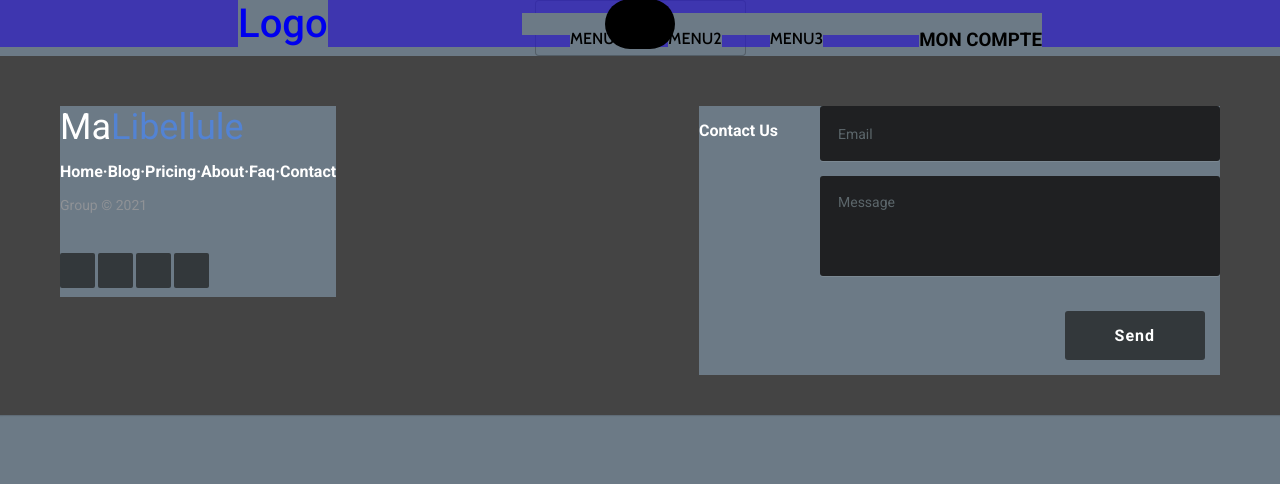
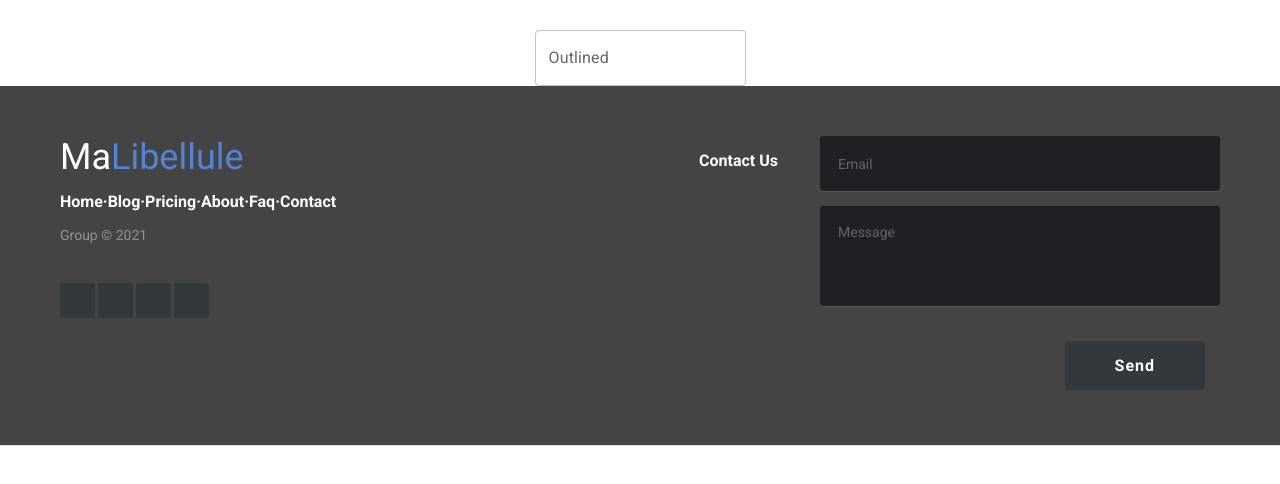
Before and after one commit to flolgl/defiPrincipalNuitInfo21, a React (Create React App) app in the folder defiprincipalnuitinfo2021/: page / in a window 1280 px wide. Shown: the top 484 px of the page. Built offline with nearby package versions, Linux system fonts and the light colour scheme.

Commit message:
really mui

```diff
--- a/defiprincipalnuitinfo2021/package.json
+++ b/defiprincipalnuitinfo2021/package.json
@@ -3,6 +3,8 @@
   "version": "0.1.0",
   "private": true,
   "dependencies": {
+    "@emotion/react": "^11.7.0",
+    "@emotion/styled": "^11.6.0",
     "@mui/material": "^5.2.2",
     "@testing-library/jest-dom": "^5.15.1",
     "@testing-library/react": "^11.2.7",
--- a/defiprincipalnuitinfo2021/src/App.css
+++ b/defiprincipalnuitinfo2021/src/App.css
@@ -1,5 +1,9 @@
 .App {
   text-align: center;
+}
+
+.duMargin{
+  margin: 30px;
 }
 
 .App-logo {
--- a/defiprincipalnuitinfo2021/src/App.js
+++ b/defiprincipalnuitinfo2021/src/App.js
@@ -1,15 +1,20 @@
+import * as React from 'react';
+import ReactDOM from 'react-dom';
 import "./App.css";
 import Navbar from "./components/Navbar/Navbar";
 import Footer from "./components/Footer/Footer"
 import FormConnexion from "./components/Form/FormConnexion"
+import Button from '@mui/material/Button';
 
 function App() {
   return (
     <div className="App">
-      <Navbar />
-      <FormConnexion/>
+      <div className="duMargin">
 
-      <Footer />
+      </div>
+      <FormConnexion variant="contained">Hello World</FormConnexion>
+      <Footer/>
+
     </div>
   );
 }
--- a/defiprincipalnuitinfo2021/src/components/Form/FormConnexion.js
+++ b/defiprincipalnuitinfo2021/src/components/Form/FormConnexion.js
@@ -1,7 +1,6 @@
 import React from 'react';
 import ReactDom from 'react-dom';
 import TextField from '@mui/material/TextField';
-
 
 const FormConnexion = () => {
     return (
--- a/defiprincipalnuitinfo2021/src/components/Searchbox/Searchbox.css
+++ b/defiprincipalnuitinfo2021/src/components/Searchbox/Searchbox.css
@@ -1,9 +1,4 @@
-* {
-    margin: 0;
-    padding: 0;
-    background: #6C7A86;
-    font-family: sans-serif;
-  }
+
 
   .search-box {
     position: absolute;
```
Also changed, not shown: 1 other file (tests, documents, lock files or other folders).
